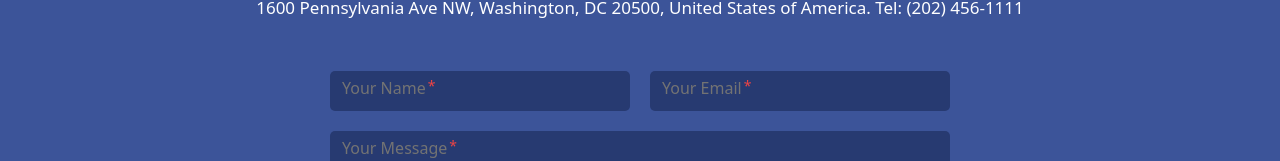
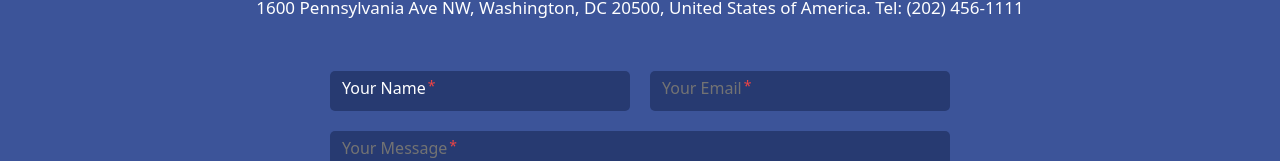
Before and after one commit to asif-hussain-c/Cuda-Website145, a website: page index.html in a window 1280 px wide. Shown: the part 4750-4911 px from the top of the page. Drawn offline with nearby package versions, Linux system fonts and the light colour scheme.

Commit message:
Update index.html

```diff
--- a/index.html
+++ b/index.html
@@ -460,8 +460,8 @@
                                 class="peer block min-h-[auto] w-full rounded border-0 bg-transparent py-[0.32rem] px-3 leading-[1.6] outline-none transition-all duration-200 ease-linear focus:placeholder:opacity-100 peer-focus:text-primary data-[te-input-state-active]:placeholder:opacity-100 motion-reduce:transition-none dark:text-neutral-200 dark:placeholder:text-neutral-200 dark:peer-focus:text-primary [&:not([data-te-input-placeholder-active])]:placeholder:opacity-0"
                                 id="exampleInput90" placeholder="Name" />
                                 <label
-                                class="pointer-events-none absolute top-0 left-3 mb-0 max-w-[90%] origin-[0_0] truncate pt-[0.37rem] leading-[1.6] text-neutral-500 transition-all duration-200 ease-out peer-focus:-translate-y-[0.9rem] peer-focus:scale-[0.8] peer-focus:text-primary peer-data-[te-input-state-active]:-translate-y-[0.9rem] peer-data-[te-input-state-active]:scale-[0.8] flex motion-reduce:transition-none dark:text-neutral-200 dark:peer-focus:text-primary"
-                                for="exampleInput90">Your Name<span class="after:content-['*'] after:ml-0.5 after:text-red-500 block text-sm font-medium text-slate-700"></span>
+                                class="pointer-events-none absolute top-0 left-3 mb-0 max-w-[90%] origin-[0_0] truncate pt-[0.37rem] leading-[1.6] text-white transition-all duration-200 ease-out peer-focus:-translate-y-[0.9rem] peer-focus:scale-[0.8] peer-focus:text-primary peer-data-[te-input-state-active]:-translate-y-[0.9rem] peer-data-[te-input-state-active]:scale-[0.8] flex motion-reduce:transition-none dark:text-white dark:peer-focus:text-primary"
+                                for="exampleInput90">Your Name<span class="after:content-['*'] after:ml-0.5 after:text-red-500 block text-sm font-medium text-white"></span>
                                 </label>
                             </div>
                         </div>
```
